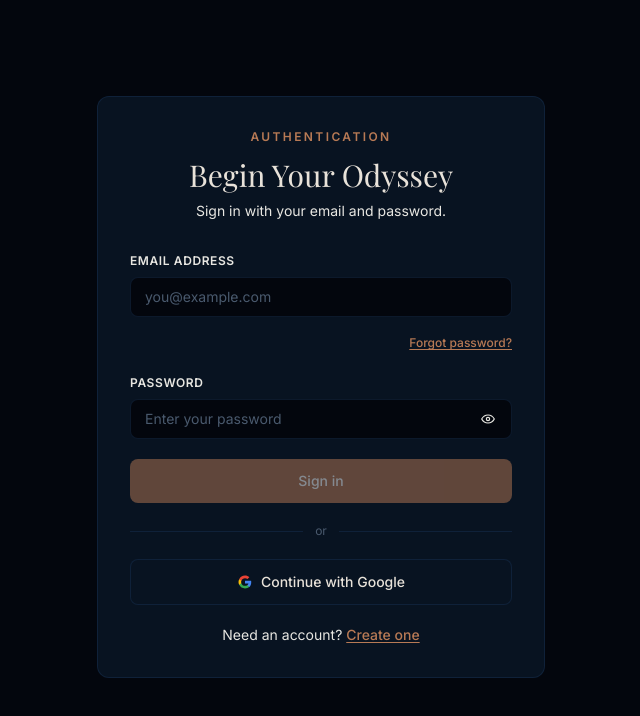
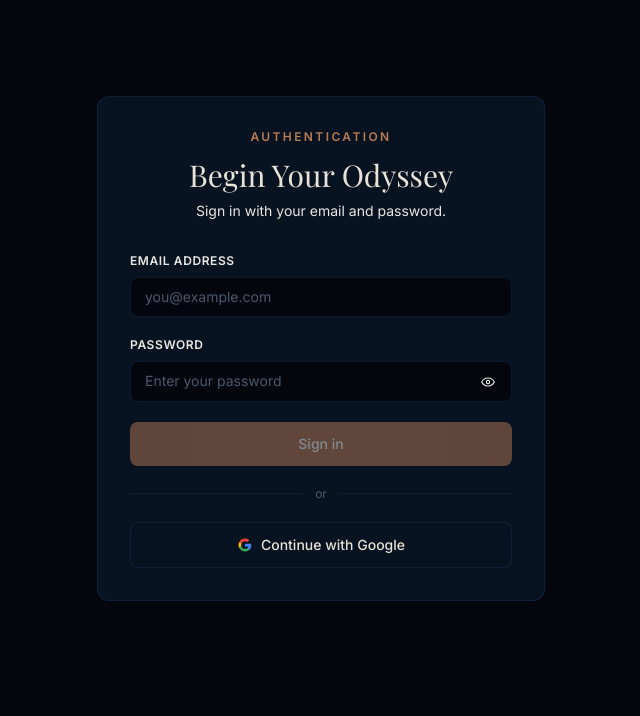
Before and after one commit to aaliya1719/Odyssey, a React (Vite) app: page /auth in a window 1280 px wide. Shown: the top 716 px of the page, without its empty margins (319-959 px from the left). Built offline with nearby package versions, Linux system fonts and the light colour scheme; a web font is replaced by a local one.

Commit message:
"Authorization"

```diff
--- a/src/pages/Auth.tsx
+++ b/src/pages/Auth.tsx
@@ -3,21 +3,13 @@ import { Navigate } from 'react-router-dom';
 import { useAuth } from '../hooks/useAuth';
 
 export default function Auth() {
-  const { isAuthenticated, loading: authLoading, signUp, signInWithPassword, resetPasswordForEmail, updatePassword, signInWithGoogle } = useAuth();
+  const { isAuthenticated, loading: authLoading, signInWithPassword, signInWithGoogle } = useAuth();
   const [email,        setEmail]        = useState('');
   const [password,     setPassword]     = useState('');
   const [showPassword, setShowPassword] = useState(false);
-  const [authMode,     setAuthMode]     = useState<'signin' | 'signup'>('signin');
-  const [isForgotPassword, setIsForgotPassword] = useState(false);
-  const [isRecovery, setIsRecovery] = useState(false);
   const [isSubmitting, setIsSubmitting] = useState(false);
   const [isGoogleSubmitting, setIsGoogleSubmitting] = useState(false);
   const [error,        setError]        = useState<string | null>(null);
-  const [success,      setSuccess]      = useState(false);
-
-  React.useEffect(() => {
-    setIsRecovery(typeof window !== 'undefined' && window.location.hash.includes('type=recovery'));
-  }, []);
 
   // Detect whether the page was opened via a magic-link callback.
   // In that case the URL will contain a hash with access_token (implicit flow)
@@ -34,7 +26,7 @@ export default function Auth() {
   );
 
   // Already authenticated — go straight to the app.
-  if (!authLoading && isAuthenticated && !isRecovery) {
+  if (!authLoading && isAuthenticated) {
     return <Navigate to="/home" replace />;
   }
 
@@ -73,41 +65,10 @@ export default function Auth() {
     if (!email.trim() || !password) return;
     setIsSubmitting(true);
     setError(null);
-    setSuccess(false);
     try {
-      if (isRecovery) {
-        await updatePassword(password);
-        setIsRecovery(false);
-        setPassword('');
-        setSuccess(true);
-      } else if (authMode === 'signup') {
-        const { session } = await signUp(email.trim(), password);
-        setSuccess(!session);
-      } else {
-        await signInWithPassword(email.trim(), password);
-      }
+      await signInWithPassword(email.trim(), password);
     } catch (err: unknown) {
-      const message = err instanceof Error ? err.message : '';
-      setError(
-        message === 'Invalid login credentials'
-          ? 'Invalid email or password. Check your details or use Forgot password? to reset it.'
-          : message || `Failed to ${authMode === 'signup' ? 'create your account' : 'sign in'}. Please try again.`
-      );
-    } finally {
-      setIsSubmitting(false);
-    }
-  };
-
-  const handleForgotPassword = async (e: React.FormEvent) => {
-    e.preventDefault();
-    if (!email.trim()) return;
-    setIsSubmitting(true);
-    setError(null);
-    try {
-      await resetPasswordForEmail(email.trim());
-      setSuccess(true);
-    } catch (err: unknown) {
-      setError(err instanceof Error ? err.message : 'Failed to send the password reset email. Please try again.');
+      setError(err instanceof Error ? err.message : 'Unable to sign in. Please try again.');
     } finally {
       setIsSubmitting(false);
     }
@@ -152,48 +113,11 @@ export default function Auth() {
             Begin Your Odyssey
           </h1>
           <p className="text-sm" style={{ color: 'var(--color-app-text-muted)' }}>
-            {isRecovery ? 'Choose a new password for your account.' : isForgotPassword ? 'Enter your email to receive a password reset link.' : authMode === 'signup' ? 'Create your account with email and password.' : 'Sign in with your email and password.'}
+            Sign in with your email and password.
           </p>
         </div>
 
-        {success ? (
-          <div
-            className="rounded-xl p-6 text-center"
-            style={{
-              backgroundColor: 'rgba(184,122,85,0.06)',
-              border: '1px solid rgba(184,122,85,0.2)',
-            }}
-          >
-            <div
-              className="w-12 h-12 rounded-full flex items-center justify-center mx-auto mb-4"
-              style={{ backgroundColor: 'rgba(184,122,85,0.12)' }}
-            >
-              <svg
-                className="w-6 h-6"
-                fill="none" viewBox="0 0 24 24" stroke="currentColor" strokeWidth={1.5}
-                style={{ color: 'var(--color-app-mission)' }}
-              >
-                <path strokeLinecap="round" strokeLinejoin="round" d="M21.75 6.75v10.5a2.25 2.25 0 01-2.25 2.25h-15a2.25 2.25 0 01-2.25-2.25V6.75m19.5 0A2.25 2.25 0 0019.5 4.5h-15a2.25 2.25 0 00-2.25 2.25m19.5 0v.243a2.25 2.25 0 01-1.07 1.916l-7.5 4.615a2.25 2.25 0 01-2.36 0L3.32 8.91a2.25 2.25 0 01-1.07-1.916V6.75" />
-              </svg>
-            </div>
-            <h3 className="font-semibold mb-1" style={{ color: 'var(--color-app-text)' }}>
-              {isForgotPassword ? 'Check your inbox' : 'Account created'}
-            </h3>
-            <p className="text-sm mb-5" style={{ color: 'var(--color-app-text-muted)' }}>
-              {isForgotPassword
-                ? 'We sent a password reset link to your email address.'
-                : 'Your account was created. You can now sign in with your password.'}
-            </p>
-            <button
-              onClick={() => { setSuccess(false); setPassword(''); setAuthMode('signin'); setIsForgotPassword(false); }}
-              className="text-xs font-medium cursor-pointer bg-transparent border-none underline underline-offset-2"
-              style={{ color: 'var(--color-app-mission)' }}
-            >
-              {isForgotPassword ? 'Back to sign in' : 'Sign in instead'}
-            </button>
-          </div>
-        ) : (
-          <form onSubmit={isForgotPassword && !isRecovery ? handleForgotPassword : handleSubmit} className="space-y-5">
+        <form onSubmit={handleSubmit} className="space-y-5">
             {error && (
               <div
                 className="rounded-lg p-3 text-sm"
@@ -222,26 +146,13 @@ export default function Auth() {
                 value={email}
                 onChange={(e) => setEmail(e.target.value)}
                 placeholder="you@example.com"
-                disabled={isSubmitting || isRecovery}
+                disabled={isSubmitting || isGoogleSubmitting}
                 className="app-input w-full"
                 autoComplete="email"
               />
             </div>
 
-            {!isForgotPassword && !isRecovery && authMode === 'signin' && (
-              <div className="text-right -mt-2">
-                <button
-                  type="button"
-                  onClick={() => { setIsForgotPassword(true); setError(null); setPassword(''); }}
-                  className="text-xs font-medium underline underline-offset-2 cursor-pointer bg-transparent border-none p-0"
-                  style={{ color: 'var(--color-app-mission)' }}
-                >
-                  Forgot password?
-                </button>
-              </div>
-            )}
-
-            {!isForgotPassword || isRecovery ? <div>
+            <div>
               <label
                 htmlFor="password"
                 className="block text-xs font-semibold uppercase tracking-wider mb-2"
@@ -257,10 +168,10 @@ export default function Auth() {
                   minLength={6}
                   value={password}
                   onChange={(e) => setPassword(e.target.value)}
-                  placeholder={isRecovery ? 'Enter your new password' : 'Enter your password'}
+                  placeholder="Enter your password"
                   disabled={isSubmitting}
                   className="app-input w-full pr-11"
-                  autoComplete={authMode === 'signup' ? 'new-password' : 'current-password'}
+                  autoComplete="current-password"
                 />
                 <button
                   type="button"
@@ -282,31 +193,31 @@ export default function Auth() {
                   )}
                 </button>
               </div>
-            </div> : null}
+            </div>
 
             <button
               type="submit"
-              disabled={isSubmitting || isGoogleSubmitting || (!isRecovery && !email.trim()) || (!isForgotPassword && !password)}
+              disabled={isSubmitting || isGoogleSubmitting || !email.trim() || !password}
               className="w-full py-3 px-4 text-sm font-medium rounded-lg transition-all flex items-center justify-center gap-2 cursor-pointer border-none disabled:opacity-50 disabled:pointer-events-none"
               style={{ backgroundColor: 'var(--color-app-mission)', color: '#fff' }}
             >
               {isSubmitting ? (
                 <>
                   <div className="w-4 h-4 border-2 border-white border-t-transparent rounded-full animate-spin" />
-                  <span>{isRecovery ? 'Updating password…' : isForgotPassword ? 'Sending reset link…' : authMode === 'signup' ? 'Creating account…' : 'Signing in…'}</span>
+                  <span>Signing in…</span>
                 </>
               ) : (
-                isRecovery ? 'Update password' : isForgotPassword ? 'Send reset link' : authMode === 'signup' ? 'Create account' : 'Sign in'
+                'Sign in'
               )}
             </button>
 
-            {!isForgotPassword && !isRecovery && <div className="flex items-center gap-3" aria-hidden="true">
+            <div className="flex items-center gap-3" aria-hidden="true">
               <div className="h-px flex-1" style={{ backgroundColor: 'var(--color-app-border)' }} />
               <span className="text-xs" style={{ color: 'var(--color-app-text-dim)' }}>or</span>
               <div className="h-px flex-1" style={{ backgroundColor: 'var(--color-app-border)' }} />
-            </div>}
+            </div>
 
-            {!isForgotPassword && !isRecovery && <button
+            <button
               type="button"
               onClick={handleGoogleSignIn}
               disabled={isSubmitting || isGoogleSubmitting}
@@ -328,37 +239,8 @@ export default function Auth() {
                 </svg>
               )}
               <span>{isGoogleSubmitting ? 'Redirecting…' : 'Continue with Google'}</span>
-            </button>}
-
-            <p className="text-center text-sm" style={{ color: 'var(--color-app-text-muted)' }}>
-              {isRecovery || isForgotPassword ? '' : authMode === 'signup' ? 'Already have an account?' : 'Need an account?'}{!isRecovery && !isForgotPassword && ' '}
-              {!isRecovery && !isForgotPassword && <button
-                type="button"
-                onClick={() => { setAuthMode(authMode === 'signup' ? 'signin' : 'signup'); setError(null); setSuccess(false); }}
-                className="font-medium underline underline-offset-2 cursor-pointer bg-transparent border-none p-0"
-                style={{ color: 'var(--color-app-mission)' }}
-              >
-                {authMode === 'signup' ? 'Sign in' : 'Create one'}
-              </button>}
-              {isRecovery && <button
-                type="button"
-                onClick={() => { setIsRecovery(false); setAuthMode('signin'); setPassword(''); setError(null); }}
-                className="font-medium underline underline-offset-2 cursor-pointer bg-transparent border-none p-0"
-                style={{ color: 'var(--color-app-mission)' }}
-              >
-                Back to sign in
-              </button>}
-              {isForgotPassword && <button
-                type="button"
-                onClick={() => { setIsForgotPassword(false); setError(null); setSuccess(false); }}
-                className="font-medium underline underline-offset-2 cursor-pointer bg-transparent border-none p-0"
-                style={{ color: 'var(--color-app-mission)' }}
-              >
-                Back to sign in
-              </button>}
-            </p>
+            </button>
           </form>
-        )}
       </div>
     </div>
   );
```
